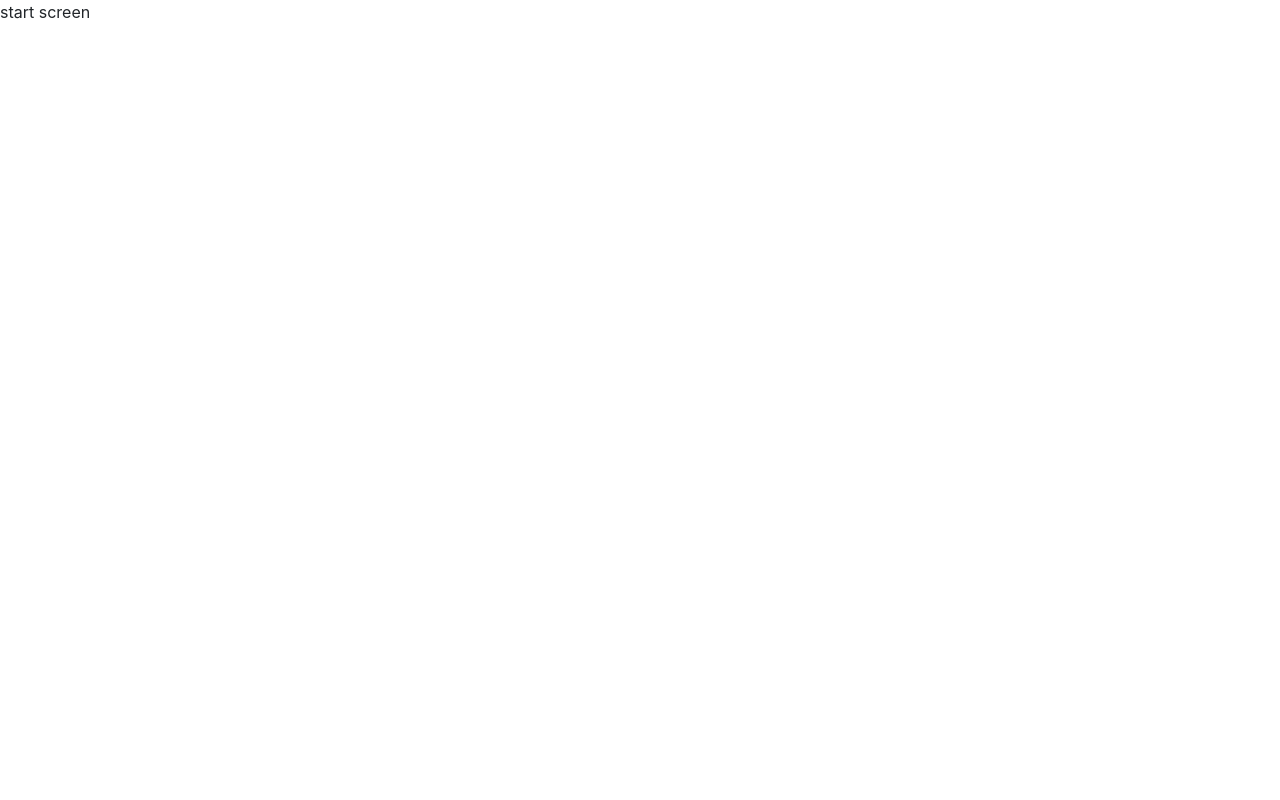
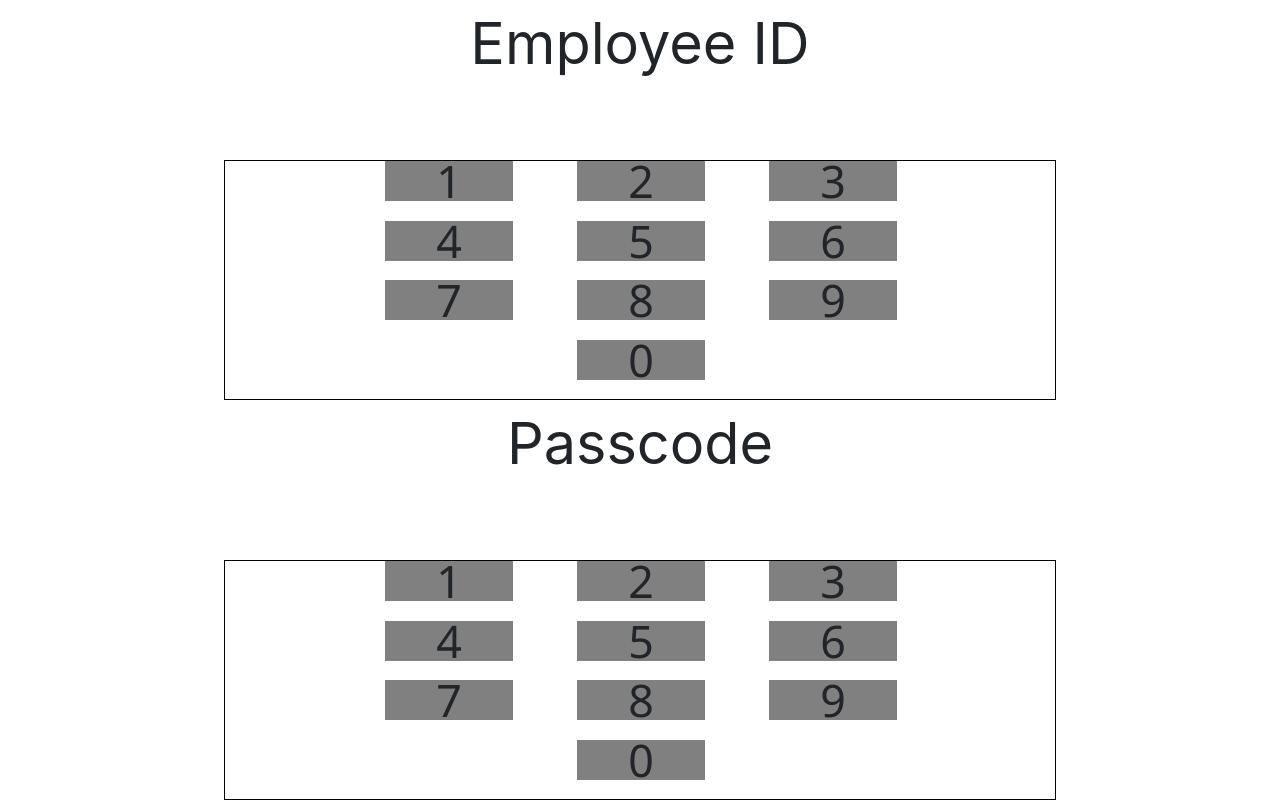
Before and after one commit to agutierrez0/stunning-octopus, a React (Create React App) app in the folder csharp_react.Web/ClientApp/: page / in a window 1280 px wide. Built offline with nearby package versions, Linux system fonts and the light colour scheme.

Commit message:
finalizing pin code screen

```diff
--- a/csharp_react.Web/ClientApp/src/App.js
+++ b/csharp_react.Web/ClientApp/src/App.js
@@ -2,7 +2,6 @@ import React from 'react';
 import { Route, Routes } from 'react-router-dom';
 import Start from './components/start';
 import Platform from './components/platform';
-
 import './custom.css'
 
 export default function App() {
--- /dev/null
+++ b/csharp_react.Web/ClientApp/src/components/css/start.css
@@ -0,0 +1,67 @@
+.start-container {
+    height: 100vh;
+    width: 100vw;
+}
+
+.id-input-section,
+.passcode-input-section {
+    height: 50vh;
+    width: 100vw;
+    display: flex;
+    justify-content: center;
+    flex-direction: column;
+    align-items: center;
+}
+
+.input-view-section {
+    height: 10vh;
+    display: flex;
+    justify-content: space-evenly;
+    align-items: center;
+    width: 65vw;
+}
+
+.number {
+    width: 1vw;
+    height: 2vh;
+    font-size: 3.5vw;
+    font-family: 'Segoe UI', Tahoma, Geneva, Verdana, sans-serif;
+}
+
+.title-section {
+    font-size: 4.5vw;
+}
+.keypad-number {
+    width: 10vw;
+    height: 5vh;
+    font-size: 3.5vw;
+    font-family: 'Segoe UI', Tahoma, Geneva, Verdana, sans-serif;
+    background-color: gray;
+    display: flex;
+    justify-content: center;
+    align-items: center;
+    text-align: center;
+    cursor: pointer;
+}
+
+.keypad-section {
+    height: 30vh;
+    width: 65vw;
+    border: solid black 1px;
+}
+
+.keypad-row {
+    width: 50vw;
+    display: flex;
+    justify-content: space-evenly;
+    height: 5vw;
+}
+
+.keypad {
+    width: 65vw;
+    justify-content: center;
+    align-items: center;
+    display: flex;
+    flex-direction: column;
+    height: 100%;
+}
--- a/csharp_react.Web/ClientApp/src/components/start.js
+++ b/csharp_react.Web/ClientApp/src/components/start.js
@@ -1,7 +1,179 @@
-import React from 'react';
+import React, { useState } from 'react';
+import './css/start.css';
 
 export default function Start() {
-    return (<div>
-        start screen
-    </div>)
+    const [loading, setLoading] = useState(false);
+
+    const [enteredId, setEnteredId] = useState([])
+    const [enteredPasscode, setEnteredPasscode] = useState([])
+
+    const [currentIdIndex, setCurrentIdIndex] = useState(0);
+    const [currentPasscodeIndex, setCurrentPasscodeIndex] = useState(0);
+
+    function handleNewNumber(isId, number) {
+        if (isId) {
+            setCurrentIdIndex(currentIdIndex + 1)
+            setEnteredId(oldArray => [...oldArray, number])
+        } else {
+            setCurrentPasscodeIndex(currentPasscodeIndex + 1)
+            setEnteredPasscode(oldArray => [...oldArray, number])
+        }
+    }
+
+    function handleBackSpace(isId) {
+        if (isId) {
+            setCurrentIdIndex(currentIdIndex - 1)
+            enteredId.pop()
+        } else {
+            setCurrentPasscodeIndex(currentPasscodeIndex - 1)
+            enteredPasscode.pop()
+        }
+    }
+
+    function handleGo() {
+        console.log(enteredId)
+        console.log(enteredPasscode)
+    }
+    return loading ? <div>loading...</div> : <div className="start-container">
+        <div className="id-input-section">
+            <div className="title-section">
+                Employee ID
+            </div>
+            <div className="input-view-section">
+                <div className="number">
+                    {enteredId[0]}
+                </div>
+                <div className="number">
+                    {enteredId[1]}
+                </div>
+                <div className="number">
+                    {enteredId[2]}
+                </div>
+                <div className="number">
+                    {enteredId[3]}
+                </div>
+            </div>
+            <div className="keypad-section">
+                <div className="keypad">
+                    <div className="keypad-row">
+                        <div className="keypad-number" onClick={() => handleNewNumber(true, 1)}>
+                            1
+                        </div>
+                        <div className="keypad-number" onClick={() => handleNewNumber(true, 2)}>
+                            2
+                        </div>
+                        <div className="keypad-number" onClick={() => handleNewNumber(true, 3)}>
+                            3
+                        </div>
+                    </div>
+                    <div className="keypad-row">
+                        <div className="keypad-number" onClick={() => handleNewNumber(true, 4)}>
+                            4
+                        </div>
+                        <div className="keypad-number" onClick={() => handleNewNumber(true, 5)}>
+                            5
+                        </div>
+                        <div className="keypad-number" onClick={() => handleNewNumber(true, 6)}>
+                            6
+                        </div>
+                    </div>
+                    <div className="keypad-row">
+                        <div className="keypad-number" onClick={() => handleNewNumber(true, 7)}>
+                            7
+                        </div>
+                        <div className="keypad-number" onClick={() => handleNewNumber(true, 8)}>
+                            8
+                        </div>
+                        <div className="keypad-number" onClick={() => handleNewNumber(true, 9)}>
+                            9
+                        </div>
+                    </div>
+                    <div className="keypad-row">
+                        <div className="keypad-number" onClick={() => handleBackSpace(true)} style={enteredId.length > 0 ? {backgroundColor: 'red'} : {backgroundColor: 'transparent'}}>
+                            {enteredId.length > 0 ? "BACK" : null}
+                        </div>
+
+                        <div className="keypad-number" onClick={() => handleNewNumber(true, 0)}>
+                            0
+                        </div>
+                        <div className="keypad-number" style={{backgroundColor: 'transparent'}}>
+
+                        </div>
+                    </div>
+
+                </div>
+            </div>
+        </div>
+        <div className="id-input-section">
+            <div className="title-section">
+                Passcode
+            </div>
+            <div className="input-view-section">
+                <div className="number">
+                    {enteredPasscode[0]}
+                </div>
+                <div className="number">
+                    {enteredPasscode[1]}
+                </div>
+                <div className="number">
+                    {enteredPasscode[2]}
+                </div>
+                <div className="number">
+                    {enteredPasscode[3]}
+                </div>
+            </div>
+            <div className="keypad-section">
+                <div className="keypad">
+                    <div className="keypad-row">
+                        <div className="keypad-number" onClick={() => handleNewNumber(false, 1)}>
+                            1
+                        </div>
+                        <div className="keypad-number" onClick={() => handleNewNumber(false, 2)}>
+                            2
+                        </div>
+                        <div className="keypad-number" onClick={() => handleNewNumber(false, 3)}>
+                            3
+                        </div>
+                    </div>
+                    <div className="keypad-row">
+                        <div className="keypad-number" onClick={() => handleNewNumber(false, 4)}>
+                            4
+                        </div>
+                        <div className="keypad-number" onClick={() => handleNewNumber(false, 5)}>
+                            5
+                        </div>
+                        <div className="keypad-number" onClick={() => handleNewNumber(false, 6)}>
+                            6
+                        </div>
+                    </div>
+                    <div className="keypad-row">
+                        <div className="keypad-number" onClick={() => handleNewNumber(false, 7)}>
+                            7
+                        </div>
+                        <div className="keypad-number" onClick={() => handleNewNumber(false, 8)}>
+                            8
+                        </div>
+                        <div className="keypad-number" onClick={() => handleNewNumber(false, 9)}>
+                            9
+                        </div>
+                    </div>
+                    <div className="keypad-row">
+
+                        <div onClick={() => handleBackSpace(false)} className="keypad-number" style={enteredPasscode.length > 0 ? {backgroundColor: 'red'} : {backgroundColor: 'transparent'}}>
+                            {enteredPasscode.length > 0 ? "BACK" : null}
+                        </div>
+
+                        <div className="keypad-number" onClick={() => handleNewNumber(false, 0)}>
+                            0
+                        </div>
+
+                        <div className="keypad-number" style={enteredPasscode.length == 4 ? {backgroundColor: 'green'} : {backgroundColor: 'transparent'}} onClick={handleGo}>
+                            {enteredPasscode.length == 4 ? "GO" : null}
+                        </div>
+                    </div>
+
+                </div>
+            </div>
+        </div>
+    </div>
 }
```
